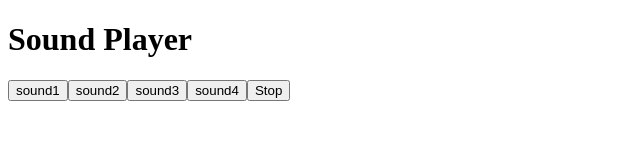
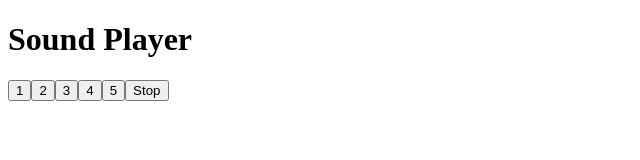
Before and after one commit to acciojob/Soundbar-tarun8053, a website: page main.html in a window 1280 px wide. Both pictures are taken after a click on the button "Stop". Shown: the whole page, without its empty margins (0-640 px from the left). Drawn offline with Linux system fonts and the light colour scheme.

Commit message:
created a submission

```diff
--- a/main.html
+++ b/main.html
@@ -1,18 +1,16 @@
 <!DOCTYPE html>
-<html lang="en">
-<head>
-    <meta charset="UTF-8">
-    <meta name="viewport" content="width=device-width, initial-scale=1.0">
-    <link rel="stylesheet" href="style.css">
-    <title>Sound Player</title>
-</head>
-<body>
+<html>
+  <head>
+    <link rel="stylesheet" href="style.css" />
+  </head>
+
+  <body>
 
     <h1>Sound Player</h1>
 
-    <!-- Required section -->
+    <!-- All buttons MUST be inside this div -->
     <div id="buttons"></div>
 
     <script src="script.js"></script>
-</body>
+  </body>
 </html>
--- a/script.js
+++ b/script.js
@@ -1,39 +1,48 @@
-// List of available sounds (files must exist in /sounds/ folder)
-const sounds = ["sound1.mp3", "sound2.mp3", "sound3.mp3", "sound4.mp3"];
-
 const buttonsContainer = document.getElementById("buttons");
 
-// Create a button for each sound
-sounds.forEach(sound => {
+// Audio files stored in /sounds folder
+const sounds = [
+  "sound1.mp3",
+  "sound2.mp3",
+  "sound3.mp3",
+  "sound4.mp3",
+  "sound5.mp3"
+];
+
+let currentAudio = null;
+
+// Create numbered sound buttons (1–5)
+sounds.forEach((sound, index) => {
   const btn = document.createElement("button");
-    btn.classList.add("btn");
-    btn.innerText = sound.replace(".mp3", "");
+  btn.className = "btn";
+  btn.textContent = index + 1; // Cypress expects "1 2 3 4 5"
 
   btn.addEventListener("click", () => {
-        stopAllSounds();
+    stopSound();
+
     const audio = new Audio(`sounds/${sound}`);
-        audio.play();
-        window.currentAudio = audio;
+    currentAudio = audio;
+
+    // Prevent NotSupportedError (Cypress autoplay issues)
+    audio.play().catch(() => {});
   });
 
   buttonsContainer.appendChild(btn);
 });
 
-// STOP BUTTON
+// STOP button
 const stopBtn = document.createElement("button");
-stopBtn.classList.add("stop");
-stopBtn.innerText = "Stop";
+stopBtn.className = "stop";
+stopBtn.textContent = "Stop";
 
-stopBtn.addEventListener("click", () => {
-    stopAllSounds();
-});
+stopBtn.addEventListener("click", stopSound);
 
 buttonsContainer.appendChild(stopBtn);
 
-// Helper to stop any playing audio
-function stopAllSounds() {
-    if (window.currentAudio) {
-        window.currentAudio.pause();
-        window.currentAudio.currentTime = 0;
+// Stop current playing audio
+function stopSound() {
+  if (currentAudio) {
+    currentAudio.pause();
+    currentAudio.currentTime = 0;
   }
 }
```
Lines whose indentation alone changed are shown as unchanged.
